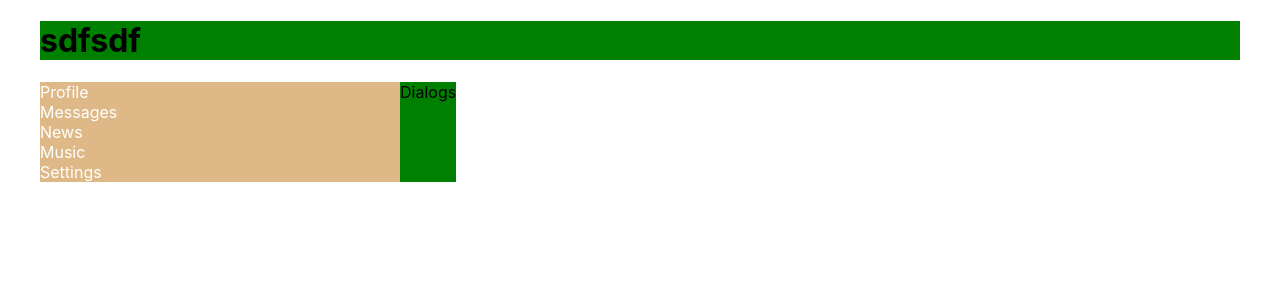
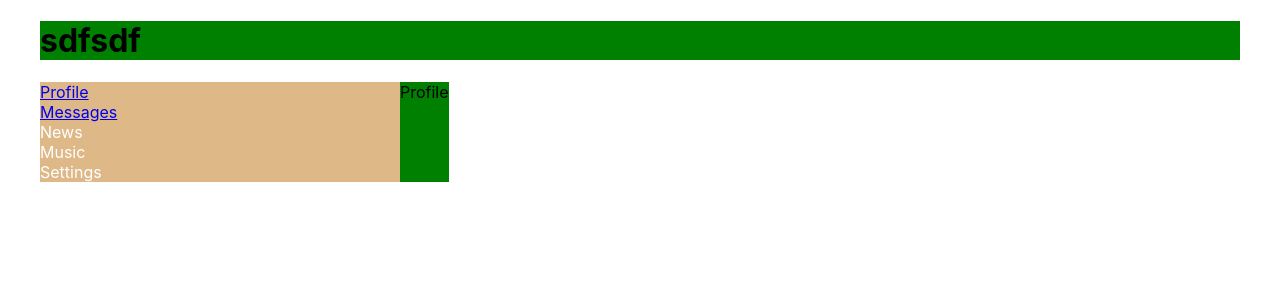
Before and after one commit to marid01/socialreact, a React (Create React App) app: page /profile in a window 1280 px wide. Shown: the top 300 px of the page. Built offline with nearby package versions, Linux system fonts and the light colour scheme.

Commit message:
route, browser-router

```diff
--- a/package.json
+++ b/package.json
@@ -10,8 +10,10 @@
     "@types/node": "^12.0.0",
     "@types/react": "^17.0.0",
     "@types/react-dom": "^17.0.0",
+    "@types/react-router-dom": "^5.1.7",
     "react": "^17.0.2",
     "react-dom": "^17.0.2",
+    "react-router-dom": "^5.2.0",
     "react-scripts": "4.0.3",
     "typescript": "^4.1.2",
     "web-vitals": "^1.0.1"
--- a/src/App.tsx
+++ b/src/App.tsx
@@ -2,21 +2,24 @@ import React from 'react';
 import './App.css';
 import Header from "./components/Header/Header";
 import Nav from "./components/Navbar/Navbar";
+import Dialogs from "./components/Dialogs/Dialogs";
+import {BrowserRouter, Route} from 'react-router-dom';
 import Profile from "./components/Profile/Profile";
-import Dialogs from "./components/Dialogs/Dialogs";
 
-const App = (props: any) => {
+function App() {
     return (
+        <BrowserRouter>
         <div className="app-wrapper">
             <Header/>
             <div className='con'>
                 <Nav/>
-          {/*<Profile />*/}
                     <div className='app-wrapper-content'>
-              <Dialogs />
+                        <Route path={"/dialogs"} component={Dialogs}/>
+                        <Route path={"/profile"} component={Profile}/>
                     </div>
             </div>
         </div>
+        </BrowserRouter>
     );
 }
 
--- a/src/components/Dialogs/Dialogs.tsx
+++ b/src/components/Dialogs/Dialogs.tsx
@@ -1,6 +1,6 @@
 import s from './Dialogs.module.css'
 
-const Dialogs = (props: any) => {
+function Dialogs(props: any) {
     return (
         <div>
             Dialogs
--- a/src/components/Navbar/Navbar.tsx
+++ b/src/components/Navbar/Navbar.tsx
@@ -5,14 +5,14 @@ import classes from './Navbar.module.css'
 type NavType = {
 }
 
-const Nav: React.FC<NavType> = (props) => {
+function Nav() {
     return (
         <nav className={classes.nav}>
             <div className={classes.item}>
-                <a>Profile</a>
+                <a href="/profile">Profile</a>
             </div>
             <div className={classes.item}>
-                <a>Messages</a>
+                <a href="/dialogs">Messages</a>
             </div>
             <div className={classes.item}>
                 <a>News</a>
--- a/src/components/Profile/Profile.tsx
+++ b/src/components/Profile/Profile.tsx
@@ -0,0 +1,11 @@
+import s from './Dialogs.module.css'
+
+function Profile(props: any) {
+    return (
+        <div>
+            Profile
+        </div>
+    )
+}
+
+export default Profile
```
Also changed, not shown: src/components/Profile/Profile.module.css (deleted, +0 -12 lines), 1 other file (tests, documents, lock files or other folders). Lines whose indentation alone changed are shown as unchanged.
